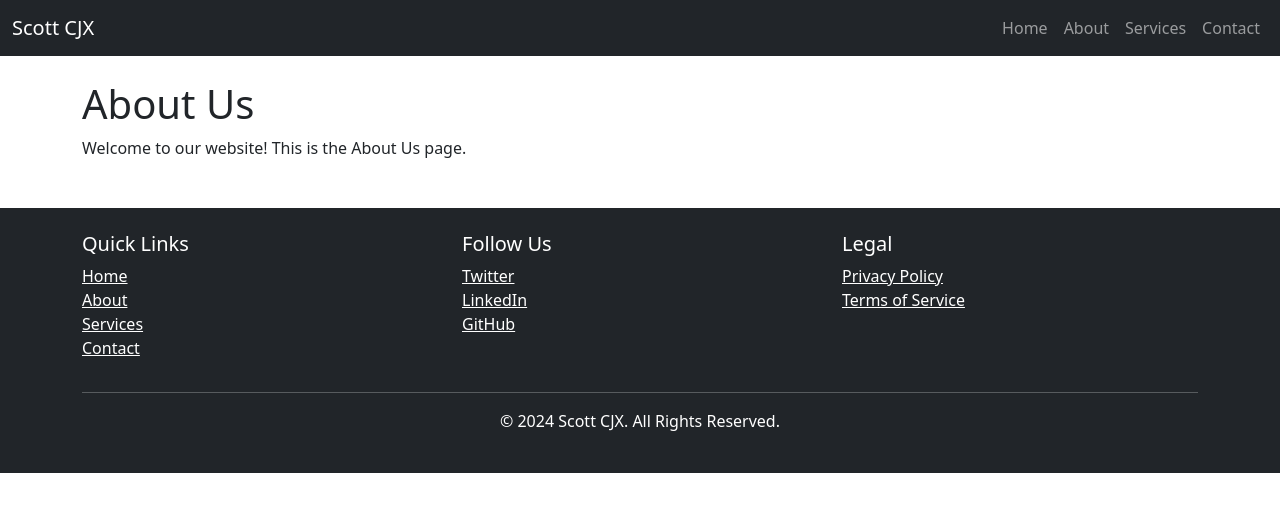
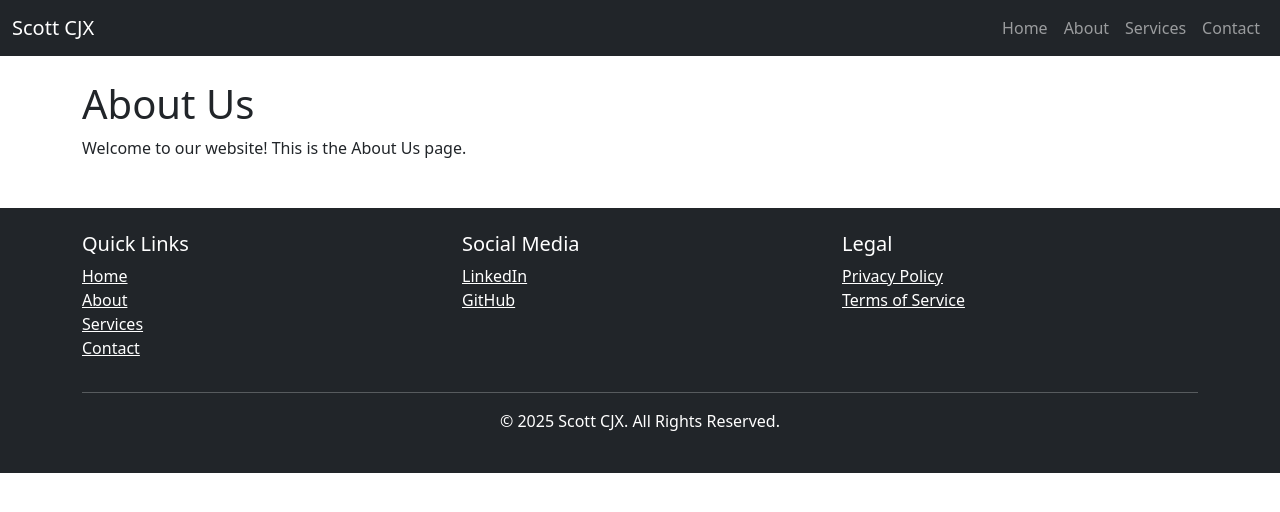
Before and after one commit to scott-cjx/scott-cjx.github.io, a Jekyll site: the page built from about.md, in a window 1280 px wide. Shown: the top 512 px of the page. Built offline with Jekyll 4.4.1, drawn with Linux system fonts in a browser that asks for light colours.

Commit message:
added footer

```diff
--- a/_data/footer.yml
+++ b/_data/footer.yml
@@ -10,14 +10,12 @@ columns:
       - name: Contact
         url: "/contact"
 
-  - title: "Follow Us"
+  - title: "Social Media"
     links:
-      - name: Twitter
-        url: "https://twitter.com/"
       - name: LinkedIn
-        url: "https://linkedin.com/"
+        url: "https://www.linkedin.com/in/scott-cheng-802138154/"
       - name: GitHub
-        url: "https://github.com/"
+        url: "https://github.com/scott-cjx"
 
   - title: "Legal"
     links:
@@ -26,4 +24,4 @@ columns:
       - name: Terms of Service
         url: "/terms-of-service"
 
-copyright: "© 2024 Scott CJX. All Rights Reserved."
+copyright: "© 2025 Scott CJX. All Rights Reserved."
```
